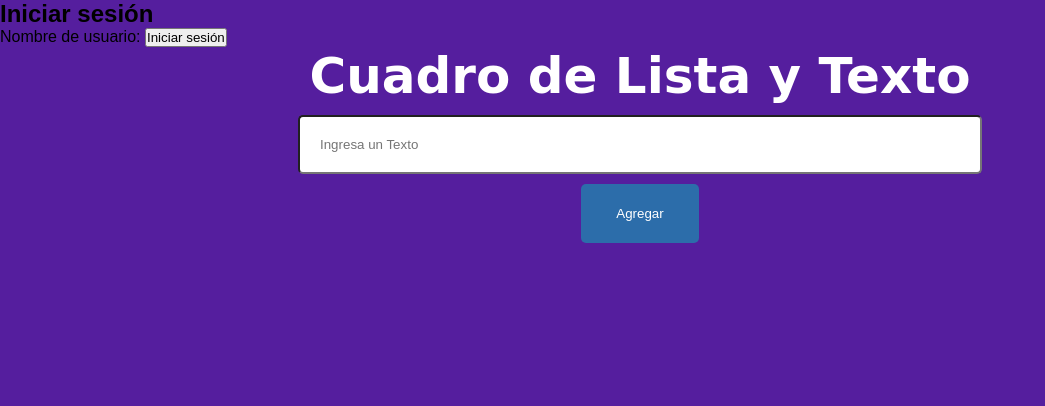
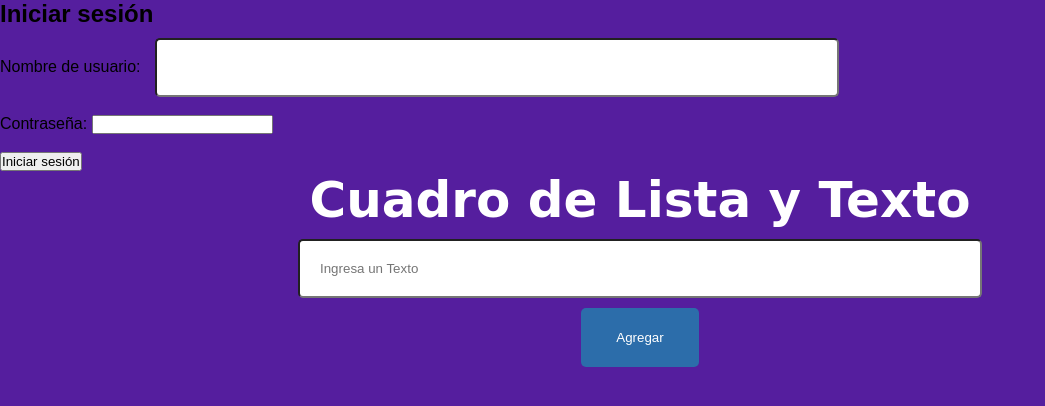
Before and after one commit to Sergio4389/serviciosocial202309, a plain HTML site: page index.html in a window 1280 px wide. Shown: the whole page, without its empty margins (0-1045 px from the left). Drawn offline with Linux system fonts and the light colour scheme.

Commit message:
Update index.html

```diff
--- a/index.html
+++ b/index.html
@@ -13,6 +13,9 @@
     <h2>Iniciar sesión</h2>
     <form id="loginForm">
         <label for="username">Nombre de usuario:</label>
+        <input type="text" id="username" name="username" required><br><br>
+        <label for="password">Contraseña:</label>
+        <input type="password" id="password" name="password" required><br><br>
         <input type="submit" value="Iniciar sesión">
     </form>
 
```
